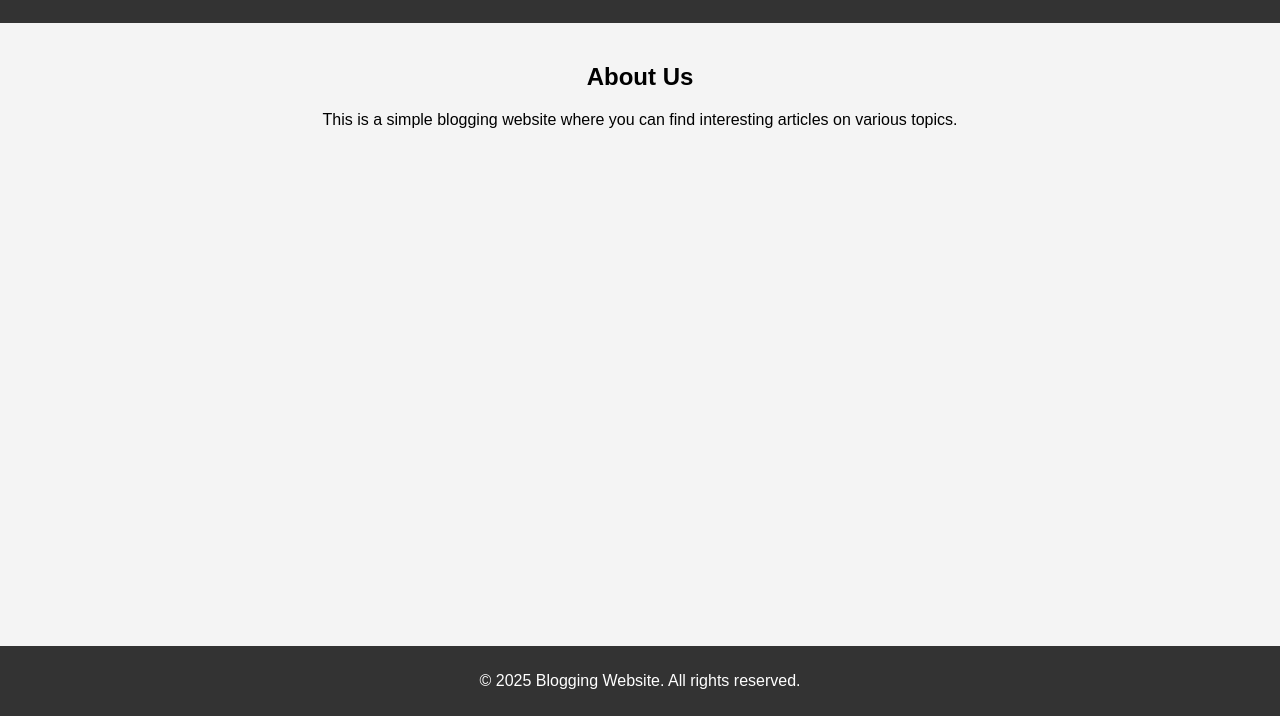
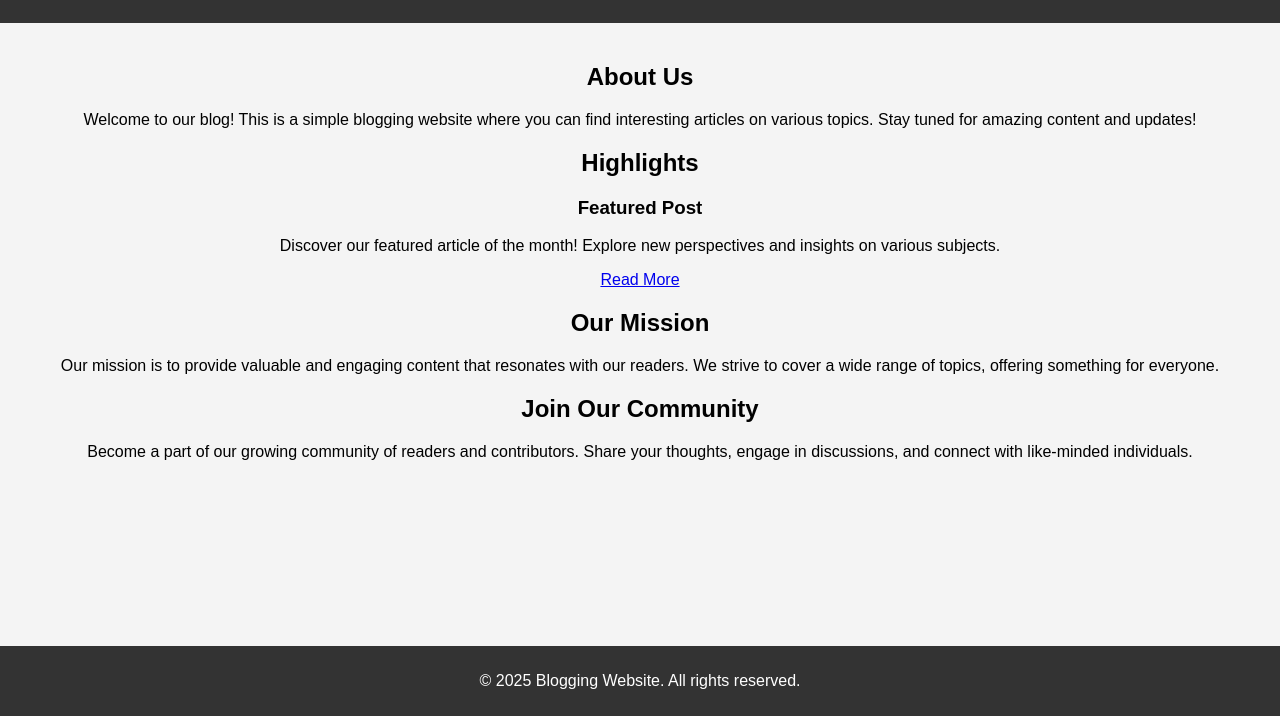
Before and after one commit to Roohan0004/Blogging-Website, a website: page src/index.html in a window 1280 px wide. Shown: the part 84-800 px from the top of the page. Drawn offline with Linux system fonts and the light colour scheme.

Commit message:
modify index.html and index.css for home page

```diff
--- a/src/index.html
+++ b/src/index.html
@@ -20,7 +20,26 @@
     <main>
         <section>
             <h2>About Us</h2>
-            <p>This is a simple blogging website where you can find interesting articles on various topics.</p>
+            <p>Welcome to our blog! This is a simple blogging website where you can find interesting articles on various topics. Stay tuned for amazing content and updates!</p>
+        </section>
+
+        <section>
+            <h2>Highlights</h2>
+            <div class="highlight">
+                <h3>Featured Post</h3>
+                <p>Discover our featured article of the month! Explore new perspectives and insights on various subjects.</p>
+                <a href="featured-article.html">Read More</a>
+            </div>
+        </section>
+
+        <section>
+            <h2>Our Mission</h2>
+            <p>Our mission is to provide valuable and engaging content that resonates with our readers. We strive to cover a wide range of topics, offering something for everyone.</p>
+        </section>
+
+        <section>
+            <h2>Join Our Community</h2>
+            <p>Become a part of our growing community of readers and contributors. Share your thoughts, engage in discussions, and connect with like-minded individuals.</p>
         </section>
     </main>
     <footer>
```
